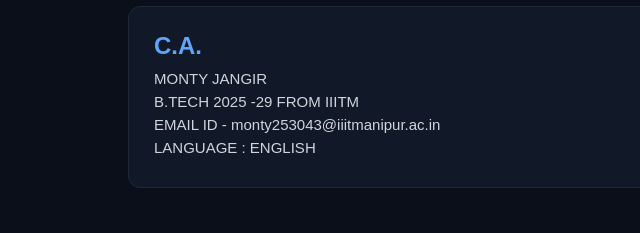
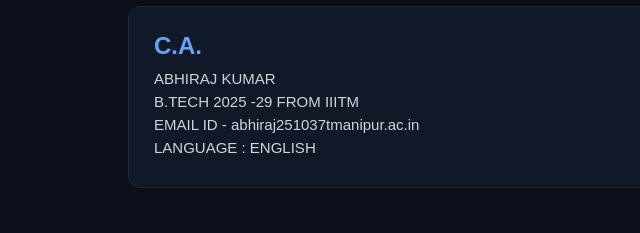
Before and after one commit to khkhrrohit-max/FAST--GO, a website: page contact.html in a window 1280 px wide. Shown: the part 720-953 px from the top of the page, 0-640 px from the left. Drawn offline with Linux system fonts and the light colour scheme.

Commit message:
Fix founder name and update CEO details
Updated CEO information and corrected founder's name.

```diff
--- a/contact.html
+++ b/contact.html
@@ -43,9 +43,9 @@
     </div>
 <div class="ca">
     <h2>C.A.</h2>
-    <p>MONTY JANGIR</p>
+    <p>ABHIRAJ KUMAR</p>
     <P>B.TECH 2025 -29 FROM IIITM</P>
-    <p>EMAIL ID - monty253043@iiitmanipur.ac.in</p>
+    <p>EMAIL ID - abhiraj251037tmanipur.ac.in</p>
     <p>LANGUAGE : ENGLISH</p>
 </div>
 <br>
```
